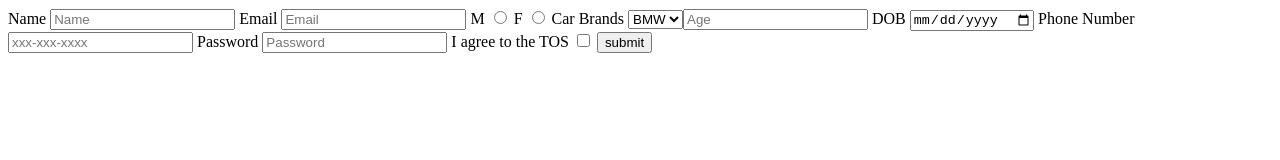
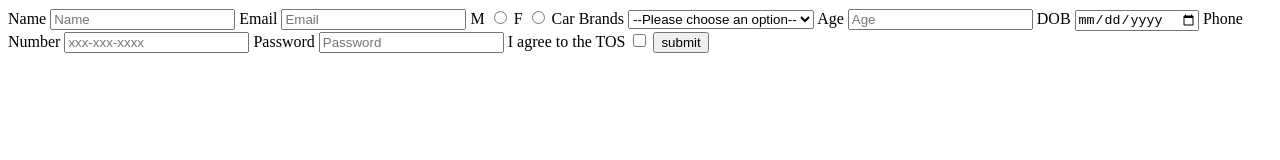
Before and after one commit to acciojob/signup-form-car-Hemant-1993, a website: page main.html in a window 1280 px wide. Drawn offline with Linux system fonts and the light colour scheme.

Commit message:
created a submission

```diff
--- a/main.html
+++ b/main.html
@@ -18,10 +18,12 @@
 		<label for="gender_f">F</label>
 		<input type="radio" id="gender_f" name="gender" required>
 		<label for="cars" >Car Brands</label>
-		<select id="cars" placeholder="--Please choose an option--"  required>
-         <option>BMW</option>
+		<select id="cars" required>
+		<option disabled selected>--Please choose an option--</option>
+        <option>BMW</option>
 		<option>AUDI</option>
 		<option>KIA</option>
+		</select>
 		<label for="age">Age</label>
 		<input type="number" id="age" placeholder="Age" required>
 		<label for="dob">DOB</label>
```
